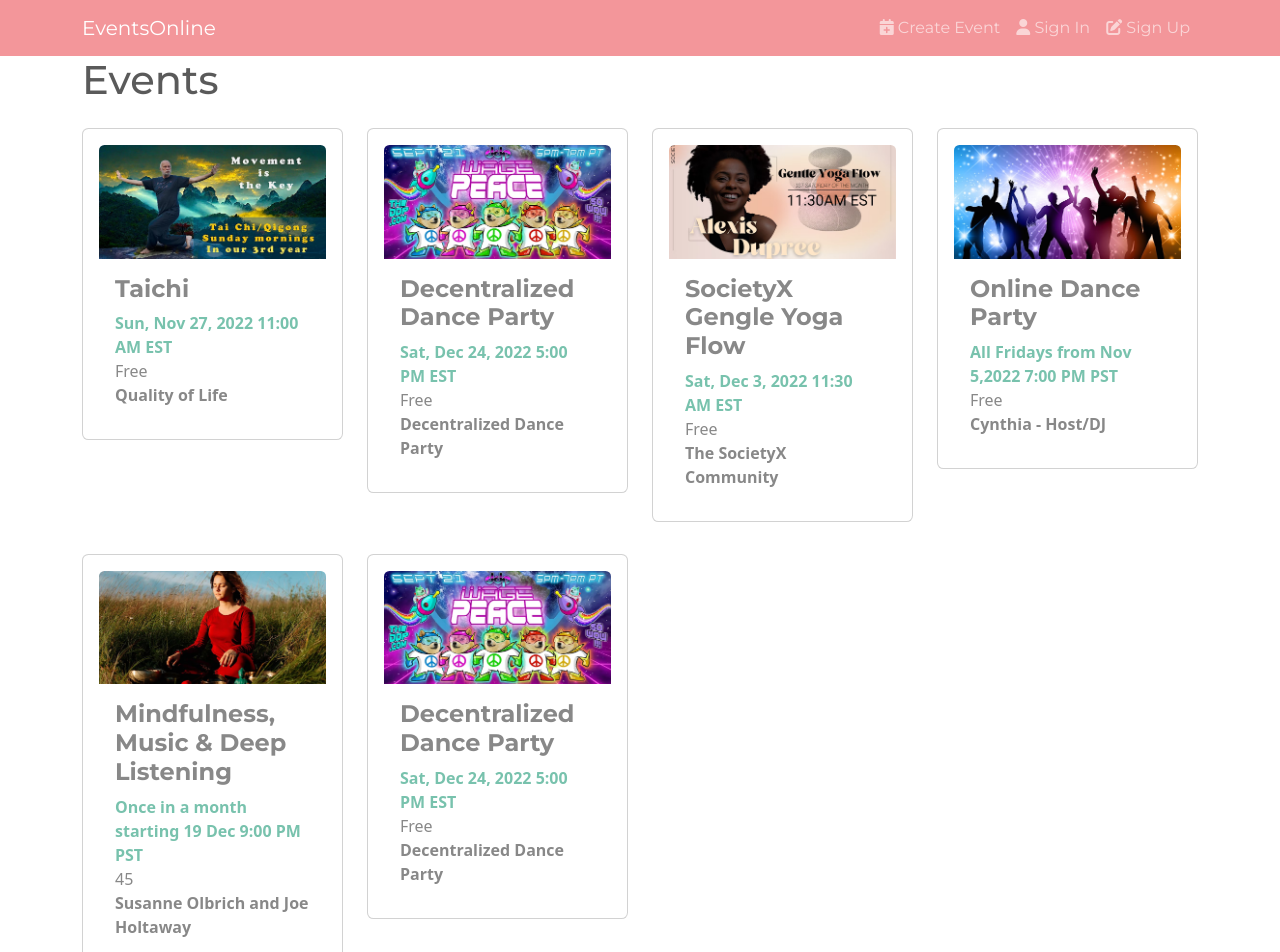
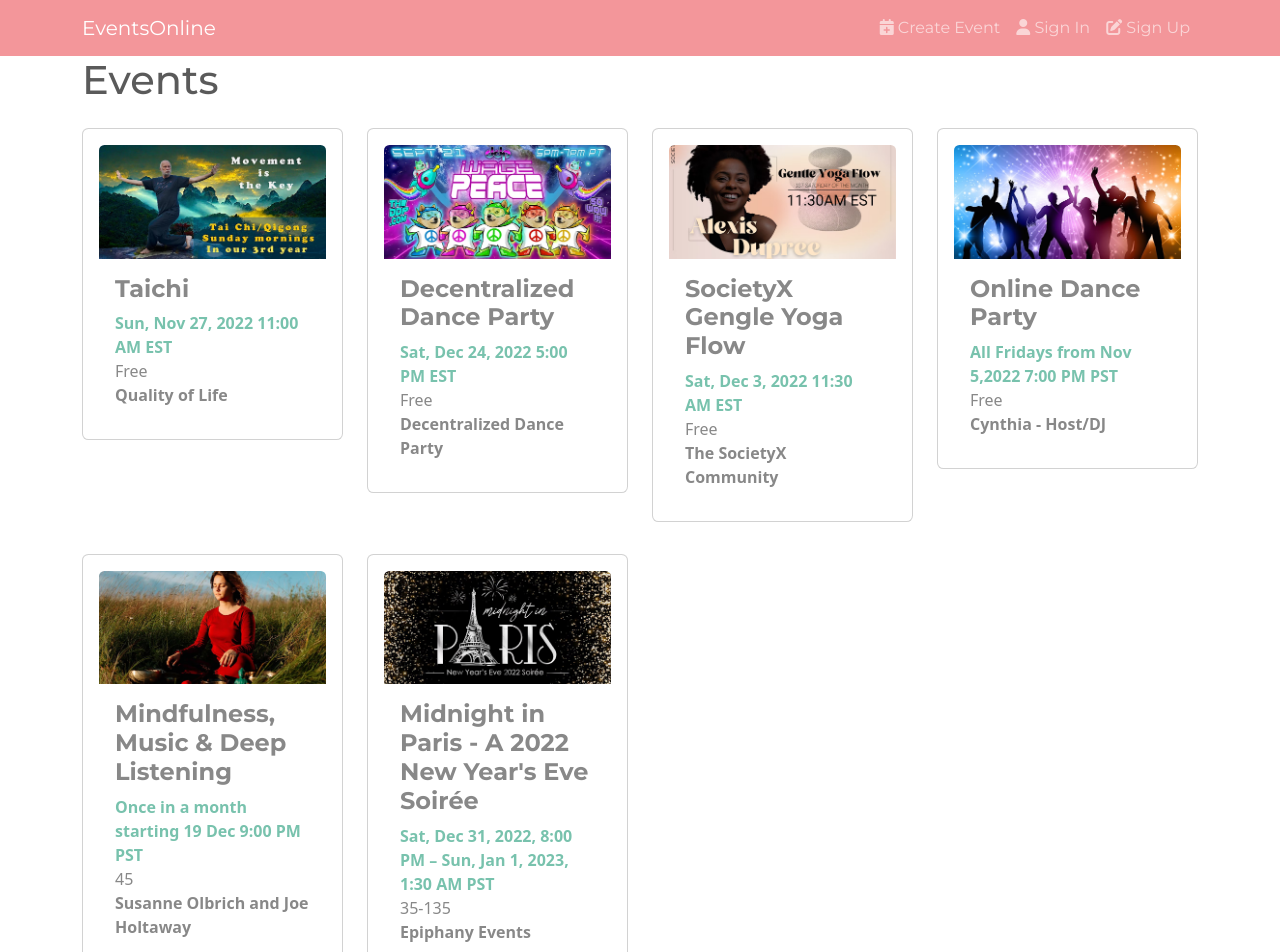
Before and after one commit to preethirmani/EventsOnline, a React (Create React App) app in the folder frontend/: page / in a window 1280 px wide. Shown: the top 952 px of the page. Built offline with nearby package versions, Linux system fonts and the light colour scheme.

Commit message:
Updated Program.js json and dependencies

```diff
--- a/frontend/src/programs.js
+++ b/frontend/src/programs.js
@@ -103,21 +103,29 @@ Enjoy learning at home through our online lessons`,
 
   {
     _id: 6,
-    name:'Decentralized Dance Party ',
-    image: '/images/danceParty.jpg',
-    description:'The Decentralized Dance Party is an Open-Source Party Movement on a mission to unite the world in Celebration and win the Nobel Peace Prize for Partying ',
-    host:'Decentralized Dance Party',
-    date:'Sat, Dec 24, 2022',
-    time:'5:00 PM EST',
-    location:'Online',
-    price:'Free',
-    rating:'4.5',
-    numReviews:'170',
-    seatsAvailable:6,
-    category:'Health',
+    name:`Midnight in Paris - A 2022 New Year's Eve Soirée`,
+    image: '/images/midnight-in-Paris.jpg',
+    description:`Part of the 2022 New Year's Eve Party collection
+Party Like it's 1929....in PARIS! And Ring in 2023!!!`,
+    host:'Epiphany Events',
+    date:'Sat, Dec 31, 2022, 8:00 PM – Sun, Jan 1, 2023, 1:30 AM PST',
+    time:'',
+    location:'15902 Redmond - Woodinville Road Northeast #Suite D6 Woodinville, WA 98072',
+    price:'35-135',
+    rating:'',
+    numReviews:'',
+    seatsAvailable:13,
+    category:'Party',
     requirements:'',
-    about:'',
-    duration:'30 minutes'
+    about:`Enter the world of 1920s Paris to drink and dance the night away to welcome 2023 in style.
+
+The Winemakers Reserve (Woodinville) will be transformed into the world-famous Moulin Rouge Cabaret & Lounge for the evening. Throughout the night, guests will revel in lively entertainment, dancing, a decadent Parisian Patisserie, Parisian-themed specialty cocktails, Absinthe drip fountain cocktails, party hats/noisemakers & a midnight countdown.
+
+The Seattle Solid Gold Band will be performing Big Band favorites, Sinatra-style crooner songs and Swing classics in the main Tasting Room ~ which will be the main stage of the "Moulin Rouge". Dance the night away, or enjoy the view from your RESERVED seating (for two only -- limited reserved seating available) closest to the stage/dance floor. There will be additional seating throughout the venue, that will not be reserved. This room is where all the action is and will be more lively and loud.
+
+The Cellar Room is a smaller room off the main tasting room and will feature white linen'd table tops, twinkling lights and candles - as well as four plush seating areas. This is where the charming Lu Lu Swing Band (an all-female band of five) will enchant guests with classic Parisian and French songs. The vibe in this room is more chill....romantic...Parisian Bistro/Lounge.
+`,
+    duration:''
   }
 
 ];
```
Also changed, not shown: frontend/public/images/midnight-in-Paris.jpg (added).
